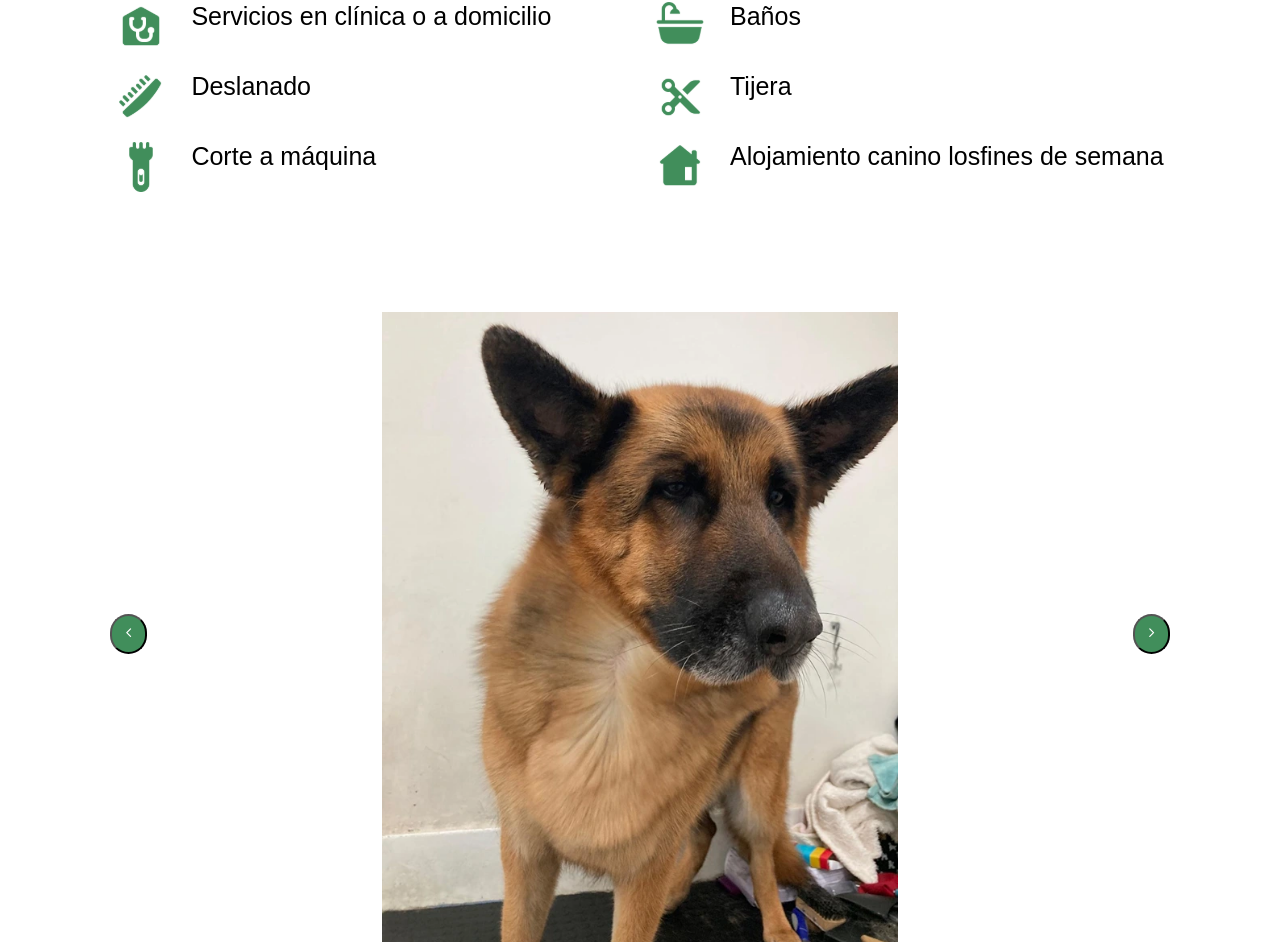
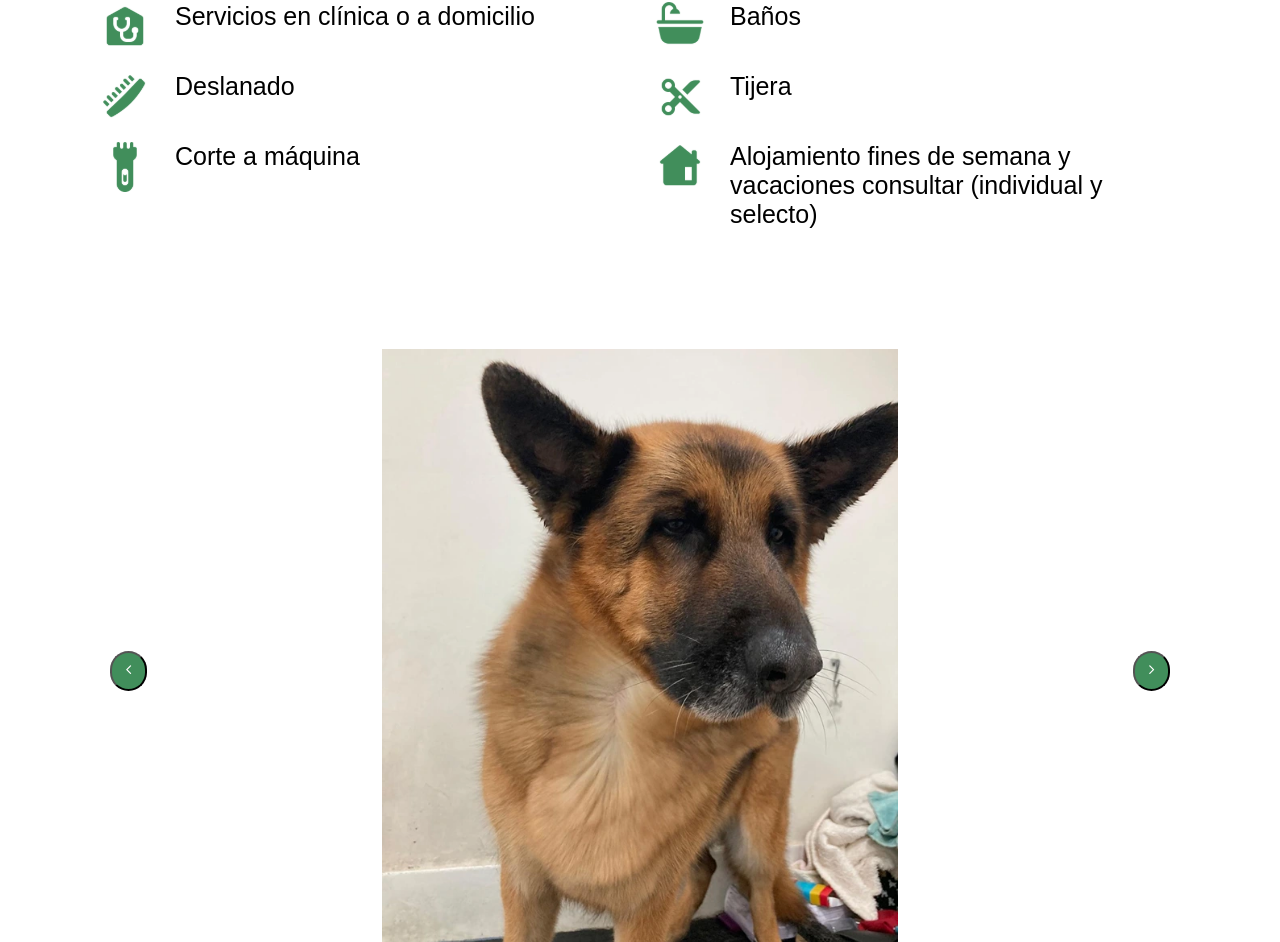
Before and after one commit to anavarro81/karlos-peluqueria-React, a React (Vite) app: page / in a window 1280 px wide. Shown: the part 921-1863 px from the top of the page. Built offline with nearby package versions, Linux system fonts and the light colour scheme.

Commit message:
fix(translation) fix lodging transtation

```diff
--- a/src/i18n.js
+++ b/src/i18n.js
@@ -28,7 +28,7 @@ i18n.use(initReactI18next).init({
             stripping: "Deslanado",
             scissors: "Tijera",
             machine: "Corte a máquina",
-            lodging: "Alojamiento canino losfines de semana",
+            lodging: "Alojamiento fines de semana y vacaciones consultar (individual y selecto)",
           },
         },
 
@@ -96,7 +96,7 @@ i18n.use(initReactI18next).init({
             stripping: "Stripping",
             scissors: "Scissors",
             machine: "Machine cut",
-            lodging: "Weekend dog boarding",
+            lodging: "Dog boarding on weekends and holidays – please inquire (individual and selective)",
           },
         },
 
@@ -164,7 +164,7 @@ i18n.use(initReactI18next).init({
             stripping: "Stripping",
             scissors: "Ciseaux",
             machine: "Coupe à la machine",
-            lodging: "Hébergement canin week-end",
+            lodging: "Hébergement canin les week-ends et jours fériés – nous consulter (individuel et sélectif)",
           },
         },
 
```
